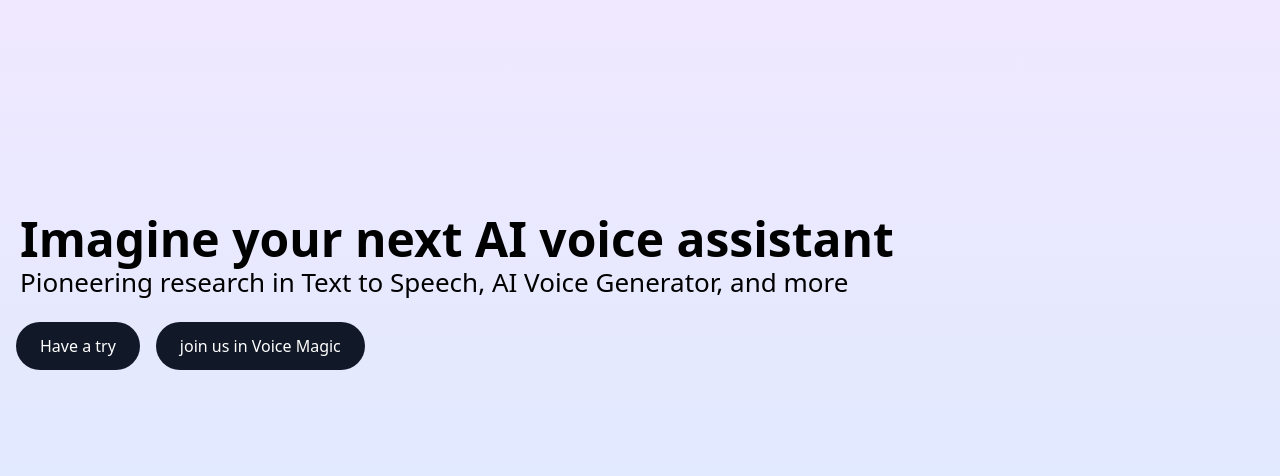
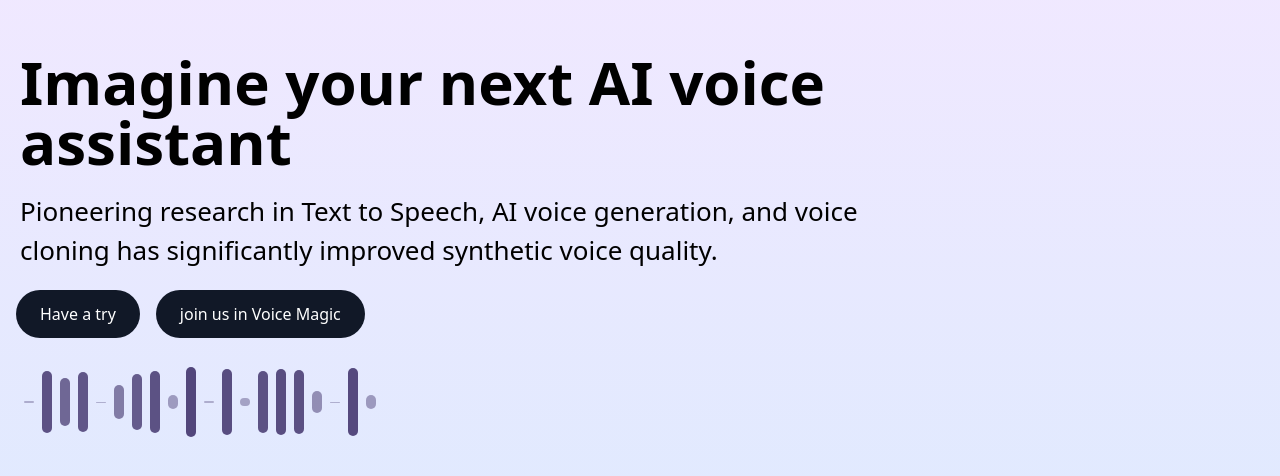
Before and after one commit to jiajunliu0024/voice-magic, a React (Create React App) app: page / in a window 1280 px wide. Shown: the part 108-584 px from the top of the page. Built offline with nearby package versions, Linux system fonts and the light colour scheme.

Commit message:
add voice animation

```diff
--- a/src/main/Home.js
+++ b/src/main/Home.js
@@ -1,15 +1,33 @@
 import React from "react";
 import "./main.css";
+import { useEffect, useState } from "react";
 
 export default function Home() {
+  const [width, setWidth] = useState(window.innerWidth);
+  const [numberOfBar, setNumberOfBar] = useState(60);
+
+  useEffect(() => {
+    console.log("width", width);
+    console.log(window.innerWidth);
+    const handleResize = () => {
+      setWidth(window.innerWidth);
+    };
+    window.addEventListener("resize", handleResize);
+  }, []);
+
+  useEffect(() => {
+    width.width > 1024 ? setNumberOfBar(60) : setNumberOfBar(20);
+  }, [width]);
+
   return (
     <div className="h-screen w-full bg-gradient-to-b from-purple-100 to-blue-100">
-      <div className="h-full w-full flex flex-col justify-center items-start">
-        <p className="text-black text-5xl font-bold text-left px-5">
+      <div className="pt-40 h-full w-full flex flex-col justify-start items-start">
+        <p className="w-3/4 text-black text-6xl font-semibold text-left px-5">
           Imagine your next AI voice assistant
         </p>
-        <p className="text-black text-left px-5">
-          Pioneering research in Text to Speech, AI Voice Generator, and more
+        <p className="w-3/4 text-black mt-5 text-left px-5">
+          Pioneering research in Text to Speech, AI voice generation, and voice
+          cloning has significantly improved synthetic voice quality.
         </p>
         <div className="w-full mt-5 flex items-start">
           <button className="ml-4 text-white bg-gray-900 border-10 py-3 px-6 focus:outline-none hover:bg-white hover:text-black hover:scale-110 transition duration-700 ease-in-out rounded-full text-base ">
@@ -19,6 +37,17 @@ export default function Home() {
             join us in Voice Magic
           </button>
         </div>
+        <div className="mx-5 h-32 flex justify-center">
+          <div id="bars">
+            {Array.from({ length: numberOfBar }).map((_, index) => (
+              <div
+                key={index}
+                className="bar animate-pulse"
+                style={{ animationDuration: `${Math.random() * 2 + 1}s` }}
+              ></div>
+            ))}
+          </div>
+        </div>
       </div>
     </div>
   );
--- a/src/main/main.css
+++ b/src/main/main.css
@@ -1,17 +1,47 @@
-.background-animate {
+#bars {
+    display: flex;
+    justify-content: center;
+    align-items: center;
+}
+
+.bar {
+    background: #52467b;
+
+    height: 35px;
+    width: 10px;
+    margin: 0px 4px;
+    border-radius: 5px;
+    transform-origin: center;
+    animation: sound 2s ease-in-out infinite alternate;
+}
+
+@keyframes sound {
+    0% {
+        opacity: .35;
+        height: 0px;
+    }
+    100% {
+        opacity: 1;
+        height: 70px;
+    }
+}
 
 
-    -webkit-animation: blackgroundAnimate 3s ease infinite;
-    -moz-animation: blackgroundAnimate 3s ease infinite;
-    animation: blackgroundAnimate 3s ease infinite;
-  }
-
-  @keyframes blackgroundAnimate {
-    0%,
-    100% {
-      background-position: 0% 50%;
-    }
-    50% {
-      background-position: 100% 50%;
-    }
-  }
+.bar:nth-child(3)  { animation-duration: 2.6s; }
+.bar:nth-child(4)  { animation-duration: 3.2s; }
+.bar:nth-child(5)  { animation-duration: 2.4s; }
+.bar:nth-child(6)  { animation-duration: 2.6s; }
+.bar:nth-child(7)  { animation-duration: 2.8s; }
+.bar:nth-child(8)  { animation-duration: 3s; }
+.bar:nth-child(9)  { animation-duration: 3.4s; }
+.bar:nth-child(10) { animation-duration: 2.8s; }
+.bar:nth-child(11)  { animation-duration: 3s; }
+.bar:nth-child(12)  { animation-duration: 2.8s; }
+.bar:nth-child(13)  { animation-duration: 2.6s; }
+.bar:nth-child(14)  { animation-duration: 3.2s; }
+.bar:nth-child(15)  { animation-duration: 2.4s; }
+.bar:nth-child(16)  { animation-duration: 2.6s; }
+.bar:nth-child(17)  { animation-duration: 2.8s; }
+.bar:nth-child(18)  { animation-duration: 3s; }
+.bar:nth-child(19)  { animation-duration: 3.4s; }
+.bar:nth-child(20) { animation-duration: 2.8s; }
```
